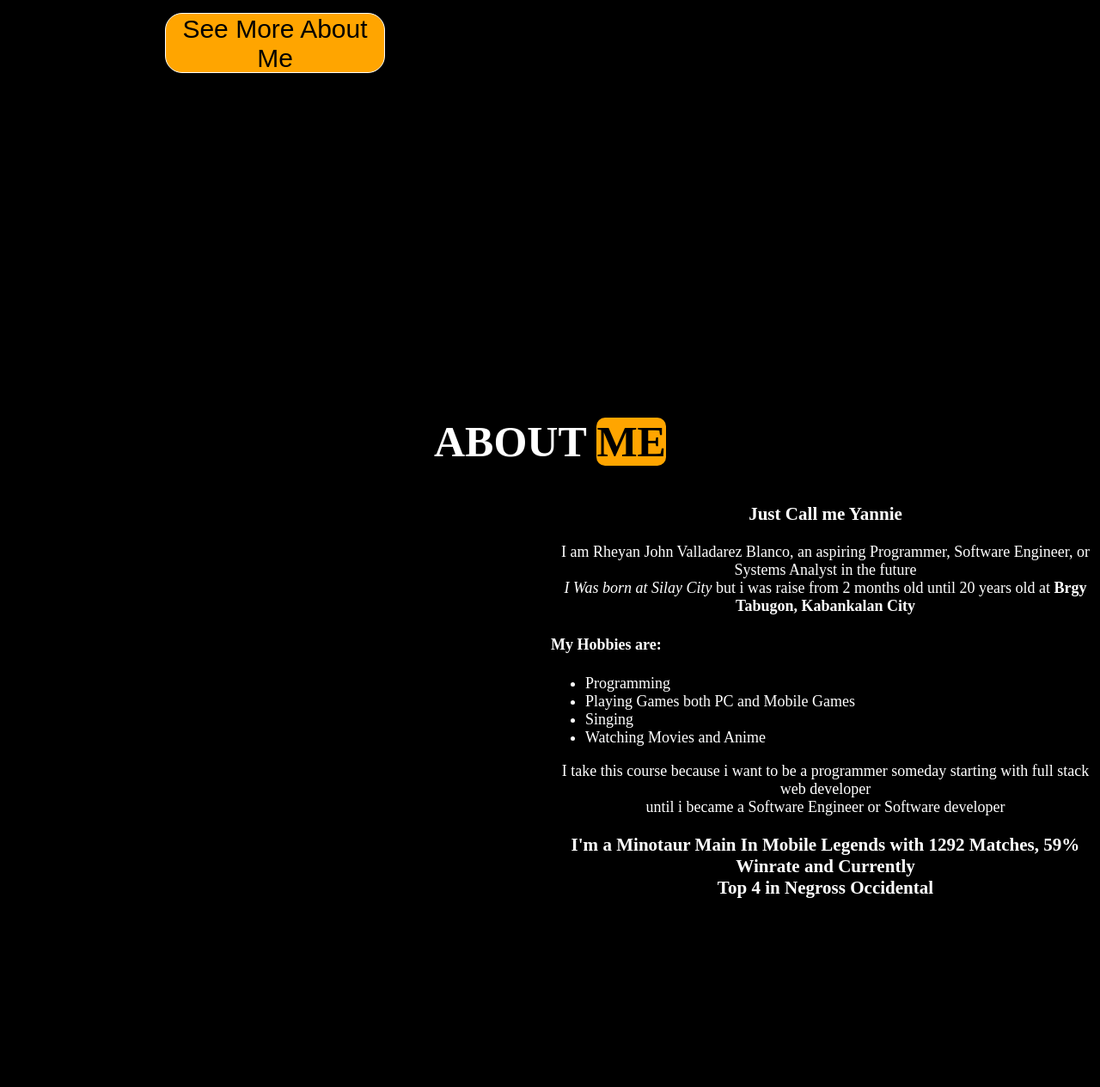
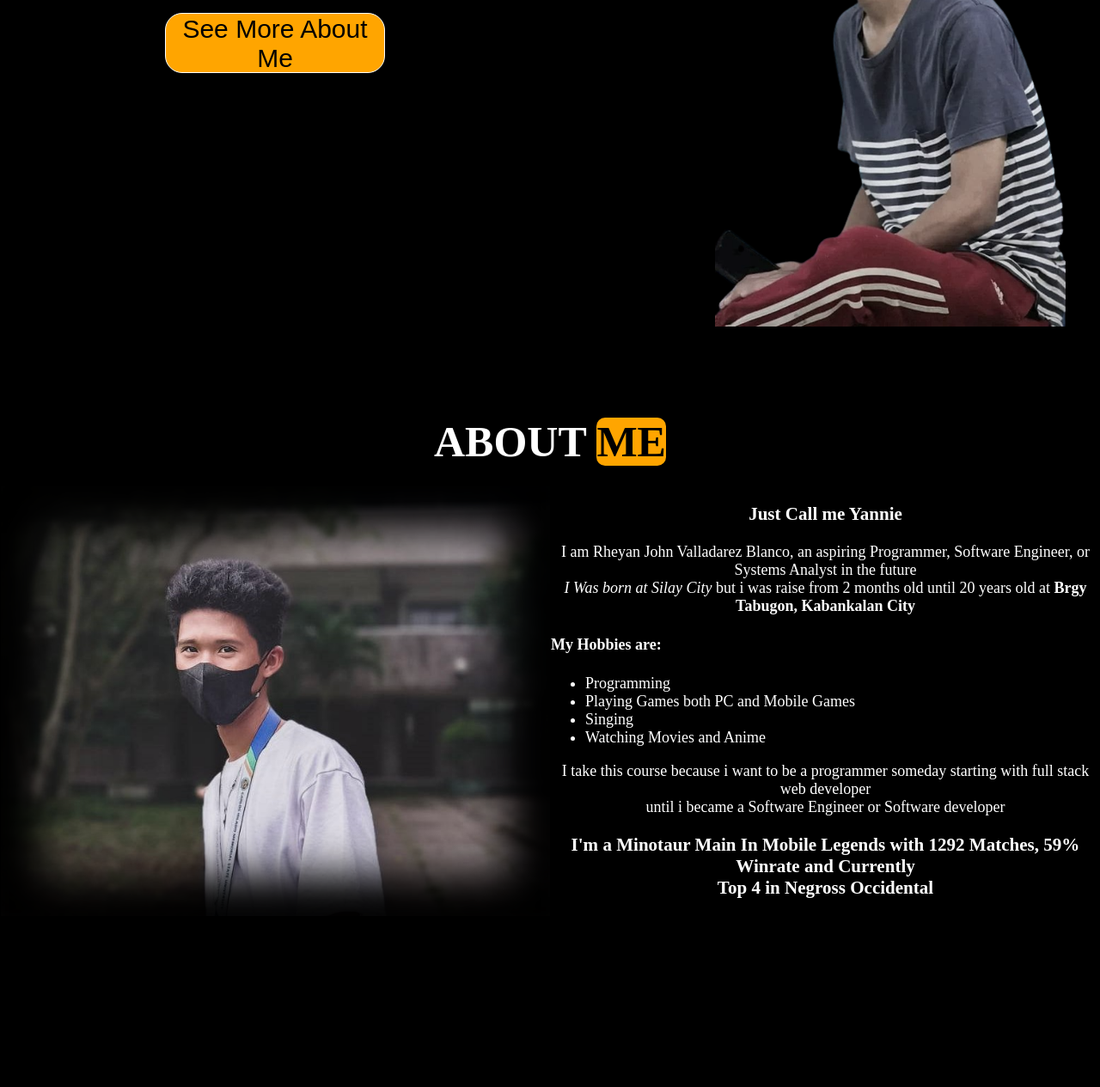
Before and after one commit to RheyanCutie12345/personal.github.io, a plain HTML site: page index.html in a window 1280 px wide. Shown: the part 373-1638 px from the top of the page at 86% size. Drawn offline with Linux system fonts and the light colour scheme; a web font is replaced by a local one.

Commit message:
Update index.css

```diff
--- a/index.css
+++ b/index.css
@@ -46,7 +46,7 @@ padding-top: -10%;
 .pic{
     width: 35%;
     height: 700px;
-    background-image: url("media/pic.png");
+    background-image: url("pic.png");
     background-size: fill;
     background-repeat: no-repeat;
     filter: grayscale(50%);
@@ -127,7 +127,7 @@ border-radius: 10px;
   margin-bottom: 200px;
  }
   .aboutPic{
-    background-image: url("media/rheyan.jpg");
+    background-image: url("rheyan.jpg");
     background-size: cover;
     background-repeat: no-repeat;
     height: 500px;
```
